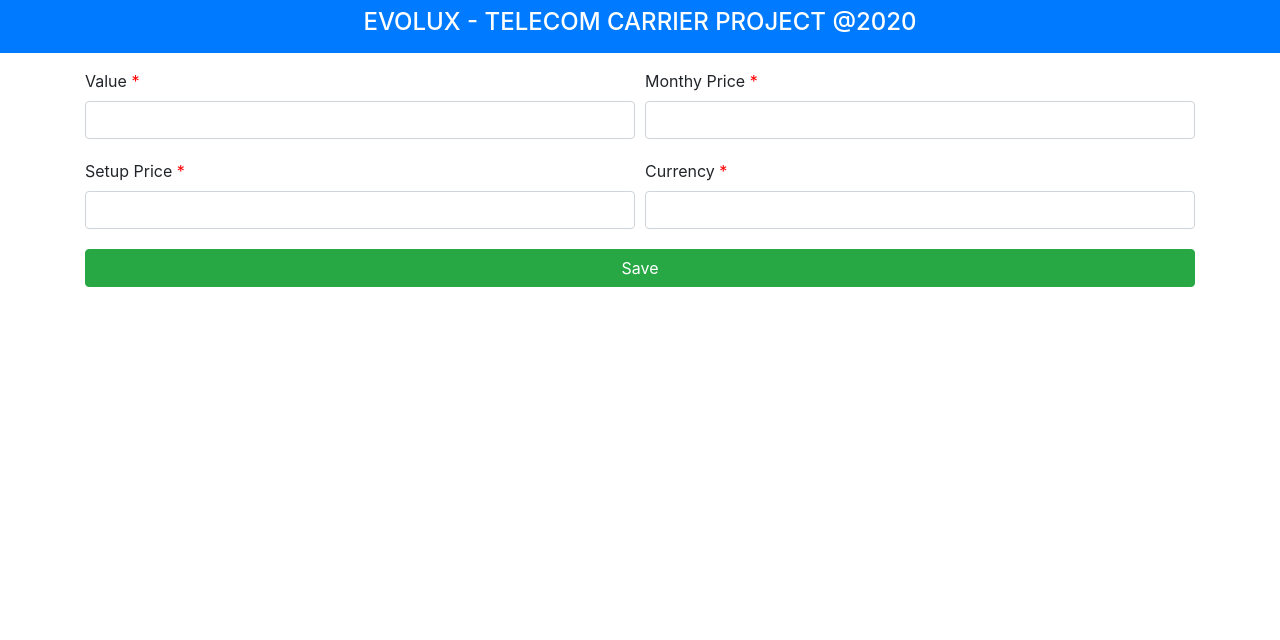
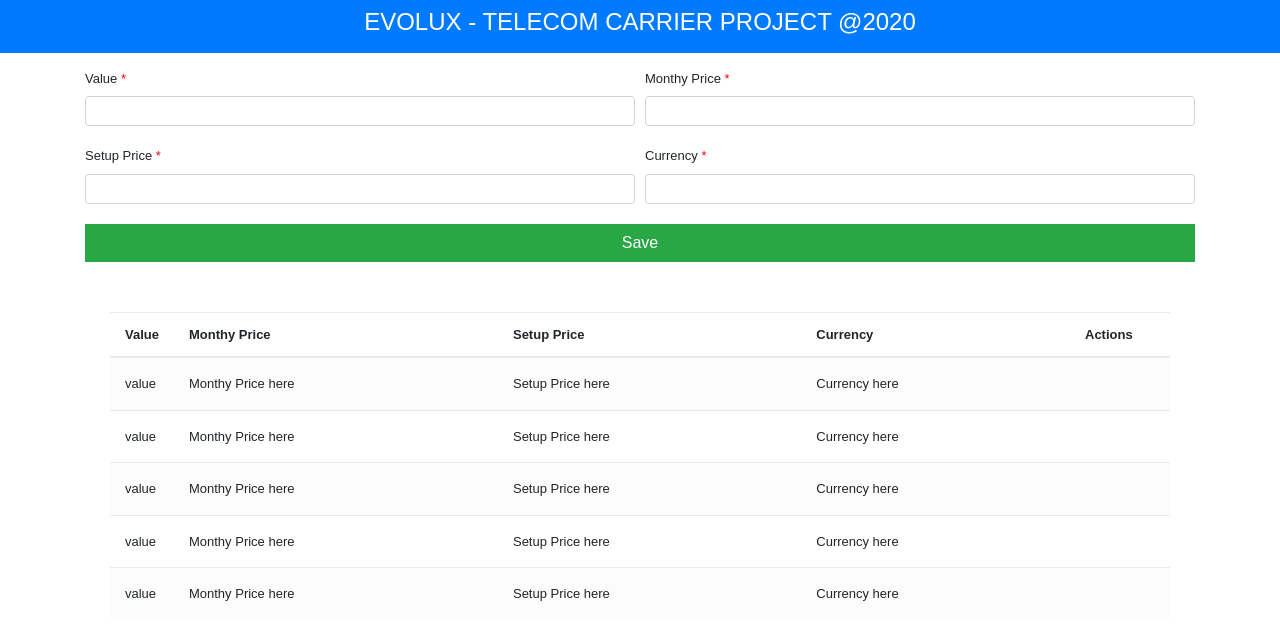
Before and after one commit to LucasNovaes2016/evo-test-project, a React (Create React App) app: page / in a window 1280 px wide. Shown: the top 640 px of the page. Built offline with nearby package versions, Linux system fonts and the light colour scheme.

Commit message:
feat: adding gridsection layout

```diff
--- a/public/index.html
+++ b/public/index.html
@@ -11,7 +11,7 @@
     />
     <link
       rel="stylesheet"
-      href="https://cdnjs.cloudflare.com/ajax/libs/font-awesome/4.7.0/css/font-awesome.min.css"
+      href="https://fonts.googleapis.com/icon?family=Material+Icons"
     />
     <link rel="manifest" href="%PUBLIC_URL%/manifest.json" />
     <title>React App</title>
--- a/src/App.css
+++ b/src/App.css
@@ -1,14 +1,129 @@
 /* Main CSS */
 
+body {
+  font-family: 'Varela Round', sans-serif;
+  font-size: 13px;
+}
+
+/* Table styles */
+
+.table-responsive {
+  margin: 30px 0;
+}
+.table-wrapper {
+  background: #fff;
+  padding: 20px 25px;
+  border-radius: 3px;
+  min-width: 1000px;
+  box-shadow: 0 1px 1px rgba(0, 0, 0, 0.05);
+}
+.table-title {
+  padding-bottom: 15px;
+  background: #435d7d;
+  color: #fff;
+  padding: 16px 30px;
+  min-width: 100%;
+  margin: -20px -25px 10px;
+  border-radius: 3px 3px 0 0;
+}
+.table-title h2 {
+  margin: 5px 0 0;
+  font-size: 24px;
+}
+.table-title .btn-group {
+  float: right;
+}
+.table-title .btn {
+  color: #fff;
+  float: right;
+  font-size: 13px;
+  border: none;
+  min-width: 50px;
+  border-radius: 2px;
+  border: none;
+  outline: none !important;
+  margin-left: 10px;
+}
+.table-title .btn i {
+  float: left;
+  font-size: 21px;
+  margin-right: 5px;
+}
+.table-title .btn span {
+  float: left;
+  margin-top: 2px;
+}
+table.table tr th,
+table.table tr td {
+  border-color: #e9e9e9;
+  padding: 12px 15px;
+  vertical-align: middle;
+}
+table.table tr th:first-child {
+  width: 60px;
+}
+table.table tr th:last-child {
+  width: 100px;
+}
+table.table-striped tbody tr:nth-of-type(odd) {
+  background-color: #fcfcfc;
+}
+table.table-striped.table-hover tbody tr:hover {
+  background: #f5f5f5;
+}
+table.table th i {
+  font-size: 13px;
+  margin: 0 5px;
+  cursor: pointer;
+}
+table.table td:last-child i {
+  opacity: 0.9;
+  font-size: 22px;
+  margin: 0 5px;
+}
+table.table td a {
+  font-weight: bold;
+  color: #566787;
+  display: inline-block;
+  text-decoration: none;
+  outline: none !important;
+}
+table.table td a:hover {
+  color: #2196f3;
+}
+table.table td a.edit {
+  color: #ffc107;
+}
+table.table td a.delete {
+  color: #f44336;
+}
+table.table td i {
+  font-size: 19px;
+}
+table.table .avatar {
+  border-radius: 50%;
+  vertical-align: middle;
+  margin-right: 10px;
+}
+
+/* Notification styles */
 .Toastify__toast {
   height: 80px;
   font-size: 1.1rem;
 }
 
+/* header section component styles*/
+
+.header-section h1 {
+  font-size: 24px;
+}
+
+/* Other syles */
+
 .required {
   color: red;
 }
 
-.header-section h1 {
-  font-size: 24px;
+.form-control {
+  height: calc(1.25em + 0.5rem + 2px);
 }
--- a/src/App.js
+++ b/src/App.js
@@ -4,12 +4,14 @@ import { ToastContainer, toast } from 'react-toastify';
 import 'react-toastify/dist/ReactToastify.css';
 import FormSection from './components/formsection';
 import HeaderSection from './components/header';
+import GridSection from './components/gridsection';
 
 function App() {
   return (
     <>
       <HeaderSection />
       <FormSection />
+      <GridSection />
       <ToastContainer autoClose={3000} position={toast.POSITION.BOTTOM_RIGHT} />
     </>
   );
--- a/src/components/formsection/index.jsx
+++ b/src/components/formsection/index.jsx
@@ -132,7 +132,7 @@ export default function FormSection() {
         <div className="text-right">
           <button
             type="submit"
-            className="btn btn-block btn-success"
+            className="btn btn-block rounded-0 btn-success"
             onClick={handleSubmit}
           >
             Save
--- /dev/null
+++ b/src/components/gridsection/index.js
@@ -0,0 +1,17 @@
+import React, { useState } from 'react';
+import ListItems from './listitems';
+import PaginationSection from './paginationsection';
+
+export default function GridSection() {
+  const [currentPage, setCurrentPage] = useState(1);
+
+  return (
+    <div className="grid-section container mt-3">
+      <ListItems />
+      <PaginationSection
+        currentPage={currentPage}
+        setCurrentPage={setCurrentPage}
+      />
+    </div>
+  );
+}
--- /dev/null
+++ b/src/components/gridsection/listitems/index.js
@@ -0,0 +1,161 @@
+import React from 'react';
+
+export default function ListItems() {
+  return (
+    <div className="table-responsive">
+      <div className="table-wrapper">
+        <table className="table table-striped table-hover">
+          <thead>
+            <tr>
+              <th>Value</th>
+              <th>Monthy Price</th>
+              <th>Setup Price</th>
+              <th>Currency</th>
+              <th>Actions</th>
+            </tr>
+          </thead>
+          <tbody>
+            <tr>
+              <td>value</td>
+              <td>Monthy Price here</td>
+              <td>Setup Price here</td>
+              <td>Currency here</td>
+              <td>
+                <a href="#editEmployeeModal" className="edit">
+                  <i
+                    className="material-icons"
+                    data-toggle="tooltip"
+                    title="Edit"
+                  >
+                    &#xE254;
+                  </i>
+                </a>
+                <a href="#deleteEmployeeModal" className="delete">
+                  <i
+                    className="material-icons"
+                    data-toggle="tooltip"
+                    title="Delete"
+                  >
+                    &#xE872;
+                  </i>
+                </a>
+              </td>
+            </tr>
+            <tr>
+              <td>value</td>
+              <td>Monthy Price here</td>
+              <td>Setup Price here</td>
+              <td>Currency here</td>
+              <td>
+                <a
+                  href="#editEmployeeModal"
+                  className="edit"
+                  data-toggle="modal"
+                >
+                  <i
+                    className="material-icons"
+                    data-toggle="tooltip"
+                    title="Edit"
+                  >
+                    &#xE254;
+                  </i>
+                </a>
+                <a
+                  href="#deleteEmployeeModal"
+                  className="delete"
+                  data-toggle="modal"
+                >
+                  <i
+                    className="material-icons"
+                    data-toggle="tooltip"
+                    title="Delete"
+                  >
+                    &#xE872;
+                  </i>
+                </a>
+              </td>
+            </tr>
+            <tr>
+              <td>value</td>
+              <td>Monthy Price here</td>
+              <td>Setup Price here</td>
+              <td>Currency here</td>
+              <td>
+                <a href="#editEmployeeModal" className="edit">
+                  <i
+                    className="material-icons"
+                    data-toggle="tooltip"
+                    title="Edit"
+                  >
+                    &#xE254;
+                  </i>
+                </a>
+                <a href="#deleteEmployeeModal" className="delete">
+                  <i
+                    className="material-icons"
+                    data-toggle="tooltip"
+                    title="Delete"
+                  >
+                    &#xE872;
+                  </i>
+                </a>
+              </td>
+            </tr>
+            <tr>
+              <td>value</td>
+              <td>Monthy Price here</td>
+              <td>Setup Price here</td>
+              <td>Currency here</td>
+              <td>
+                <a href="#editEmployeeModal" className="edit">
+                  <i
+                    className="material-icons"
+                    data-toggle="tooltip"
+                    title="Edit"
+                  >
+                    &#xE254;
+                  </i>
+                </a>
+                <a href="#deleteEmployeeModal" className="delete">
+                  <i
+                    className="material-icons"
+                    data-toggle="tooltip"
+                    title="Delete"
+                  >
+                    &#xE872;
+                  </i>
+                </a>
+              </td>
+            </tr>
+            <tr>
+              <td>value</td>
+              <td>Monthy Price here</td>
+              <td>Setup Price here</td>
+              <td>Currency here</td>
+              <td>
+                <a href="#editEmployeeModal" className="edit">
+                  <i
+                    className="material-icons"
+                    data-toggle="tooltip"
+                    title="Edit"
+                  >
+                    &#xE254;
+                  </i>
+                </a>
+                <a href="#deleteEmployeeModal" className="delete">
+                  <i
+                    className="material-icons"
+                    data-toggle="tooltip"
+                    title="Delete"
+                  >
+                    &#xE872;
+                  </i>
+                </a>
+              </td>
+            </tr>
+          </tbody>
+        </table>
+      </div>
+    </div>
+  );
+}
--- /dev/null
+++ b/src/components/gridsection/paginationsection/index.js
@@ -0,0 +1,29 @@
+import React from 'react';
+import Pagination from 'react-js-pagination';
+import { items_count_per_page, page_range_displayed } from '../../../core/data';
+import PropTypes from 'prop-types';
+
+export default function PaginationSection(props) {
+  return (
+    <div className="row">
+      <div className="col-md-4 offset-md-4">
+        <Pagination
+          prevPageText="prev"
+          nextPageText="next"
+          itemClass="page-item"
+          linkClass="page-link"
+          activePage={props.currentPage}
+          itemsCountPerPage={items_count_per_page}
+          totalItemsCount={800}
+          pageRangeDisplayed={page_range_displayed}
+          onChange={(e) => props.setCurrentPage(e)}
+        />
+      </div>
+    </div>
+  );
+}
+
+PaginationSection.propTypes = {
+  currentPage: PropTypes.number.isRequired,
+  setCurrentPage: PropTypes.func.isRequired,
+};
--- a/src/core/data/index.js
+++ b/src/core/data/index.js
@@ -0,0 +1,2 @@
+export const items_count_per_page = 5;
+export const page_range_displayed = 10;
```
